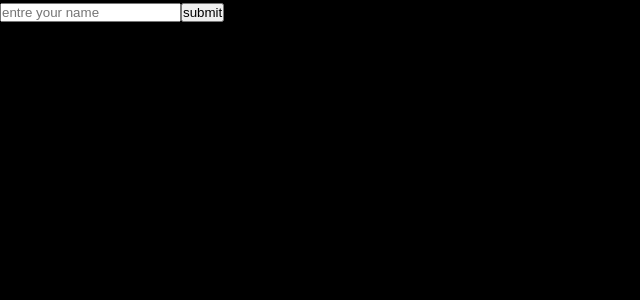
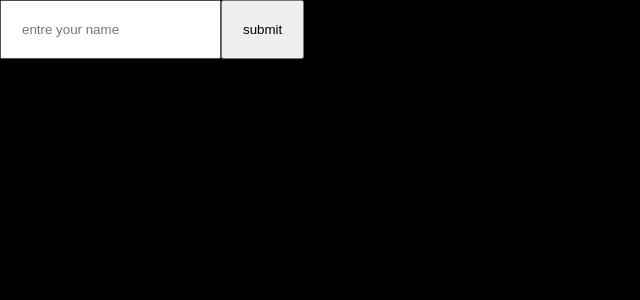
Before and after one commit to dhruval1907/React-cohort22, a React (Vite) app in the folder towaybinding/: page / in a window 1280 px wide. Shown: the top 300 px of the page, without its empty margins (0-640 px from the left). Built offline with nearby package versions, Linux system fonts and the light colour scheme.

Commit message:
form handeling

```diff
--- a/towaybinding/src/App.jsx
+++ b/towaybinding/src/App.jsx
@@ -5,11 +5,13 @@ const App = () => {
   const [allusers, setallusers] = useState([]);
   const formHandler = (e) => {
     e.preventDefault();
+
     setallusers([...allusers, user]);
+    setuser("");
     console.log(allusers);
   };
   return (
-    <div>
+    <div style={{color:"white"}}>
       <form
         onSubmit={(e) => {
           formHandler(e);
@@ -22,9 +24,13 @@ const App = () => {
           type="text"
           value={user}
           placeholder="entre your name"
+          style={{ padding: "20px 20px" }}
         />
-        <button>submit</button>
+        <button style={{ padding: "20px 20px" }}>submit</button>
       </form>
+      {allusers.map(function (elem) {
+        return <h1>{elem}</h1>
+      })}
     </div>
   );
 };
```
